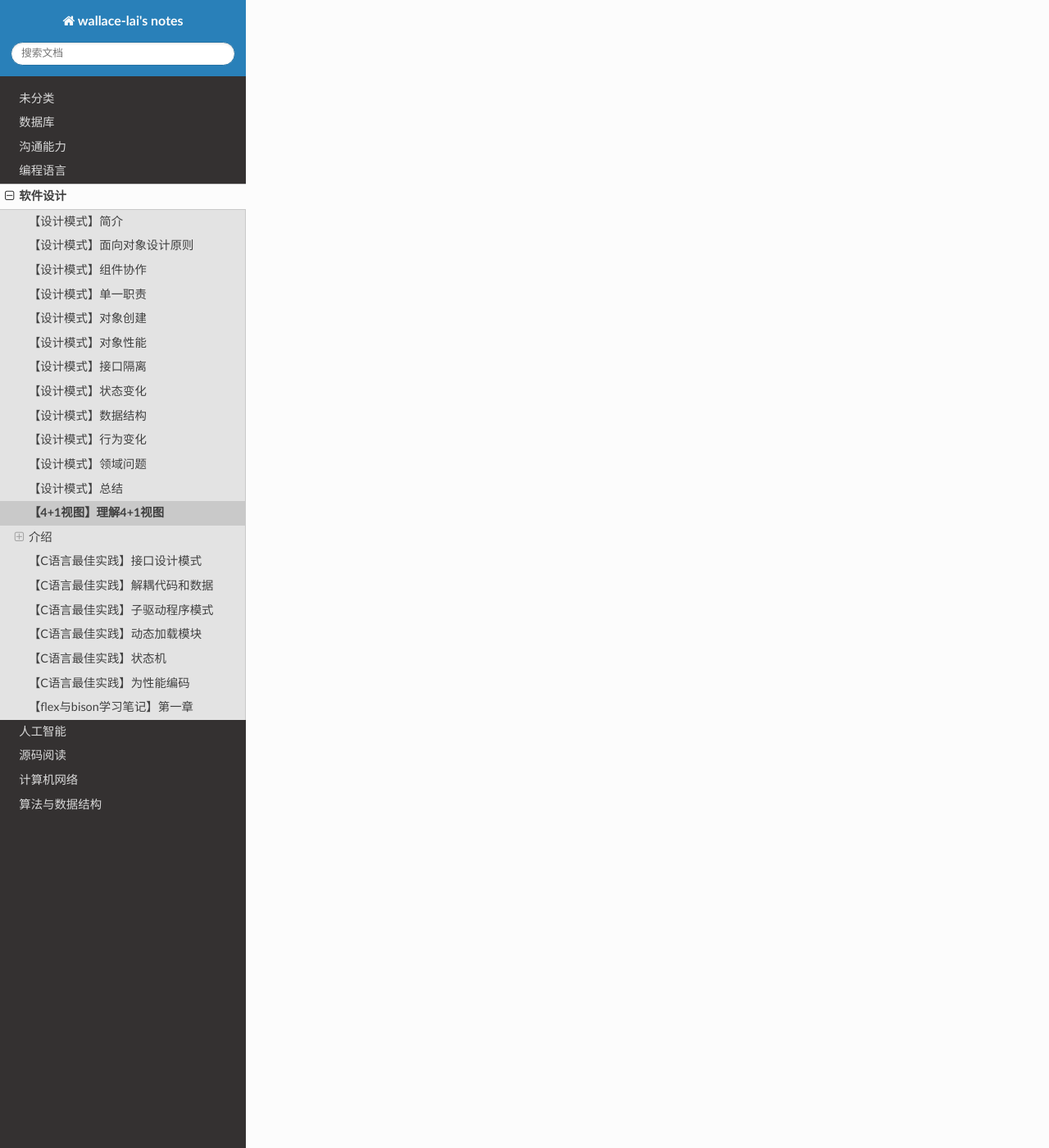
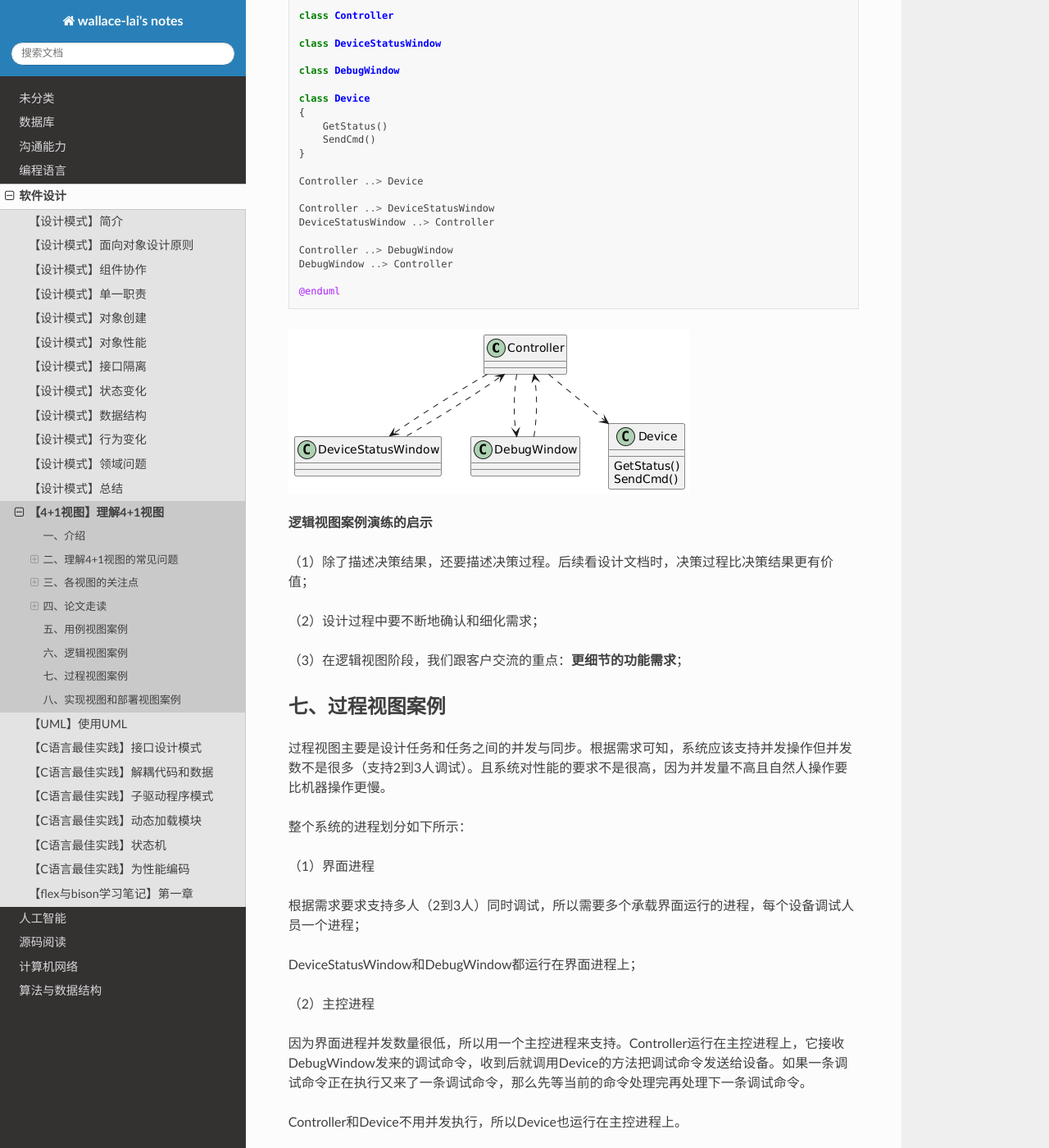
Before and after one commit to wallace-lai/learning-notes, a Sphinx documentation site: the page built from source/SoftwareDesign/4-plus-1-view0.md, in a window 1280 px wide and 1400 px high, scrolled down 6718 px. Shown: the whole window at 82% size. Built offline with Sphinx 7.4.7 and the Read the Docs theme 3.1.0, drawn with Linux system fonts in a browser that asks for light colours; some of the changed text lies outside the part shown.

Commit message:
update 4 plus 1 (#161)

````diff
--- a/source/SoftwareDesign/4-plus-1-view0.md
+++ b/source/SoftwareDesign/4-plus-1-view0.md
@@ -4,7 +4,7 @@
 发布：2024-07-13 <br>
 更新：2024-10-03 <br>
 
-# 介绍
+## 一、介绍
 
 ![4plus1](../media/images/SoftwareDesign/4plus1-0.png)
 
@@ -198,7 +198,183 @@
 
 
 ## 六、逻辑视图案例
+逻辑视图关注类和对象的划分，对于整个系统，划分成以下几个对象：
+
+（1）Controller：指挥其他对象实现系统功能
+
+（2）DeviceStatusWindow：用户界面，显示设备状态
+
+（3）DebugWindow：用户界面，供调试人员输入调试命令
+
+说明：因为系统使用场景只有自然人操作，没有机器或脚本操作，所以当前只提供图形界面
+
+（4）Device：实现系统跟设备（包括数据采集器）的交换
+说明：为什么不设计一个数据采集器对象？虽然系统会和数据采集器交互，但数据采集器只是起到类似通道的作用，系统采集的还是设备的状态信息。
+
+```
+@startuml
+
+class Controller
+
+class DeviceStatusWindow
+
+class DebugWindow
+
+class Device
+{
+    GetStatus()
+    SendCmd()
+}
+
+Controller ..> Device
+
+Controller ..> DeviceStatusWindow
+DeviceStatusWindow ..> Controller
+
+Controller ..> DebugWindow
+DebugWindow ..> Controller
+
+@enduml
+```
+
+![逻辑视图](../media/images/SoftwareDesign/4plus1-3.png)
+
+
+**逻辑视图案例演练的启示**
+
+（1）除了描述决策结果，还要描述决策过程。后续看设计文档时，决策过程比决策结果更有价值；
+
+（2）设计过程中要不断地确认和细化需求；
+
+（3）在逻辑视图阶段，我们跟客户交流的重点：**更细节的功能需求**；
 
 ## 七、过程视图案例
 
+过程视图主要是设计任务和任务之间的并发与同步。根据需求可知，系统应该支持并发操作但并发数不是很多（支持2到3人调试）。且系统对性能的要求不是很高，因为并发量不高且自然人操作要比机器操作更慢。
+
+整个系统的进程划分如下所示：
+
+（1）界面进程
+
+根据需求要求支持多人（2到3人）同时调试，所以需要多个承载界面运行的进程，每个设备调试人员一个进程；
+
+DeviceStatusWindow和DebugWindow都运行在界面进程上；
+
+（2）主控进程
+
+因为界面进程并发数量很低，所以用一个主控进程来支持。Controller运行在主控进程上，它接收DebugWindow发来的调试命令，收到后就调用Device的方法把调试命令发送给设备。如果一条调试命令正在执行又来了一条调试命令，那么先等当前的命令处理完再处理下一条调试命令。
+
+Controller和Device不用并发执行，所以Device也运行在主控进程上。
+
+查看设备状态有两种可能性：
+
+1. 查看设备状态由调试人员来触发，其过程与DebugWindow发送调试命令类似；
+2. 只要DeviceStatusWindow一打开，就要实时更新设备状态；
+
+假设是第二种可能性，则需要一个定时器。
+
+（3）定时器
+
+由Controller启动一个定时器，由Controller定时查询设备状态，并在查询后将状态信息通知给DeviceStatusWindow。
+
 ## 八、实现视图和部署视图案例
+
+实现视图的关注点是**软件在其开发环境中的静态组织结构**，以使得开发工作更简单、代码的可复用性更高。
+
+实现视图通常要解决以下这些问题：
+
+（1）系统要分解为哪些模块、子系统；
+
+（2）使用第三方软件，还是自研代码；
+
+（3）代码库怎么组织；
+
+（4）如何进行配置管理；
+
+（5）编译生成哪些可执行文件、动态库；
+
+**实现视图设计**
+
+DeviceStatusWindow和DebugWindow ：使用Windows MFC开发
+
+Controller和Device ：基于Linux开发，Device通过成熟的开源软件S232实现串口通信
+
+```
+@startuml
+
+component win {
+    skinparam componentStyle rectangle
+    [DeviceStatusWindow]
+    [DebugWindow]
+    [MFC]
+    skinparam componentStyle default
+}
+
+DeviceStatusWindow ..> MFC
+DebugWindow ..> MFC
+
+component Controller
+
+component Device {
+    [S232]
+}
+
+Controller .> Device
+
+DebugWindow ..> Controller
+Controller ..> DebugWindow
+
+DeviceStatusWindow ..> Controller
+Controller ..> DeviceStatusWindow
+
+@enduml
+```
+
+![实现视图](../media/images/SoftwareDesign/4plus1-4.png)
+
+**实现视图案例演示启示**
+
+（1）各个视图的设计并不是完全并列的，有时需要从多个视图的角度结合起来思考，但可以分开描述；
+
+（2）有些视图也可以合在一起描述。特别是在系统比较简单时，逻辑视图和实现视图输出的内容差不多，常常可以合并在一起描述，但这两个视图的关注点仍然是完全不同的，还是需要从不同的关注点来思考；
+
+**部署视图设计**
+
+```
+@startuml
+
+node win_1
+node win_2
+node win_3
+
+note left of win_1 : include DeviceStatusWindow and DebugWindow
+
+node server {
+    rectangle Controller
+    rectangle Device
+}
+
+node "设备" as w1
+node "数据采集器" as w2
+
+cloud ethernet
+
+win_1 -- ethernet
+win_2 -- ethernet
+win_3 -- ethernet
+
+ethernet -- server
+
+Device -- w1 : RS232
+Device -- w2 : RS232
+
+@enduml
+```
+
+![部署视图](../media/images/SoftwareDesign/4plus1-5.png)
+
+说明：
+
+（1）DeviceStatusWindow和DebugWindow部署在调式人员本地电脑上，针对每个设备调试人员单独部署。部署依赖于MFC环境；
+
+（2）Controller和Device部署在机房Linux服务器上，每套设备调试系统仅需要部署一份。设备调试人员本地电脑和机房Linux服务器通过以太网连接；
--- a/source/SoftwareDesign/index.rst
+++ b/source/SoftwareDesign/index.rst
@@ -18,6 +18,7 @@
     design-pattern11.md
 
     4-plus-1-view0.md
+    uml0.md
 
     c-best-practice-0.md
     c-best-practice-1.md
````
Also changed, not shown: source/SoftwareDesign/uml0.md (added, +5 -0 lines), source/media/images/SoftwareDesign/4plus1-3.png (added), source/media/images/SoftwareDesign/4plus1-4.png (added), source/media/images/SoftwareDesign/4plus1-5.png (added).
